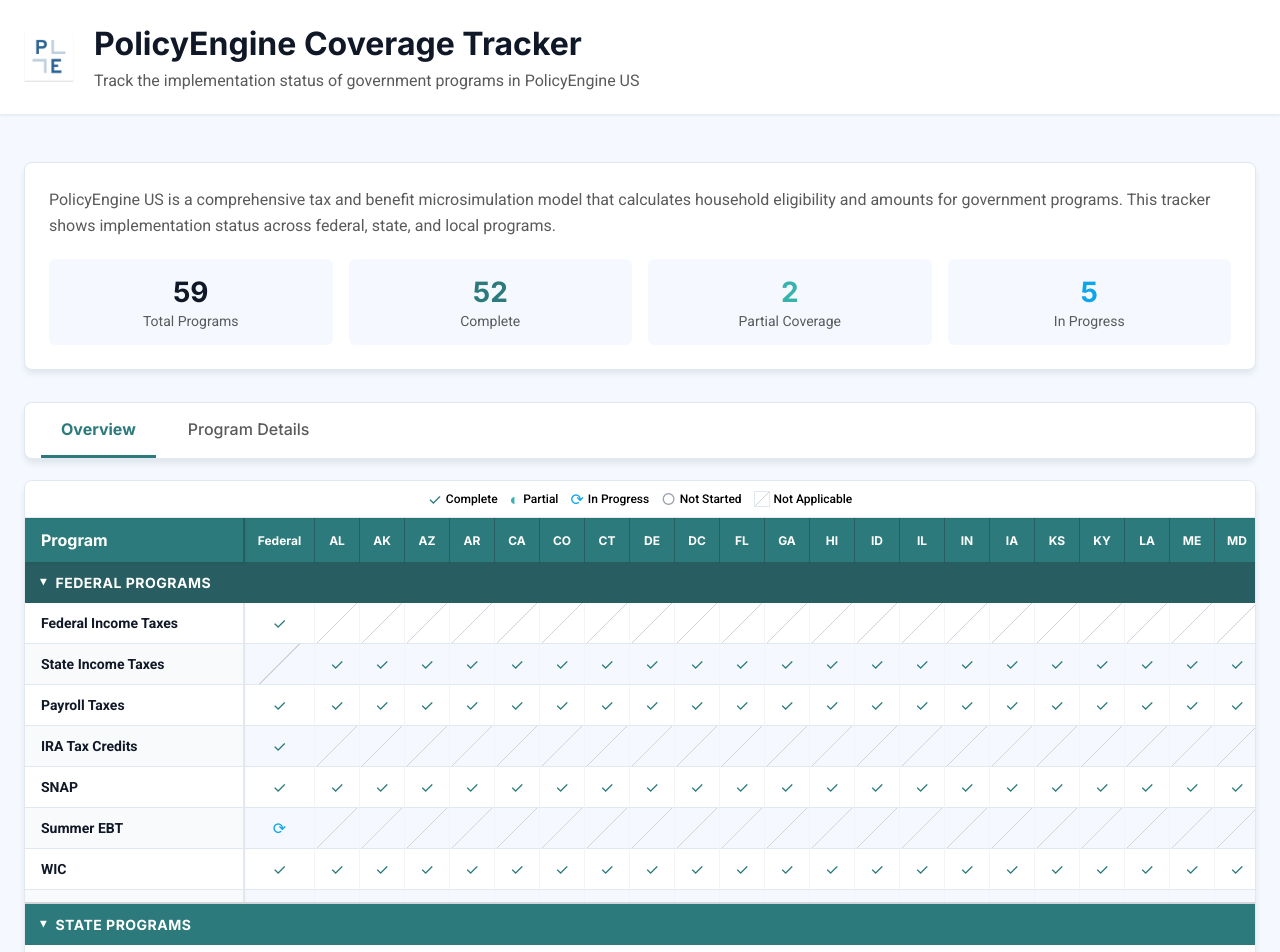
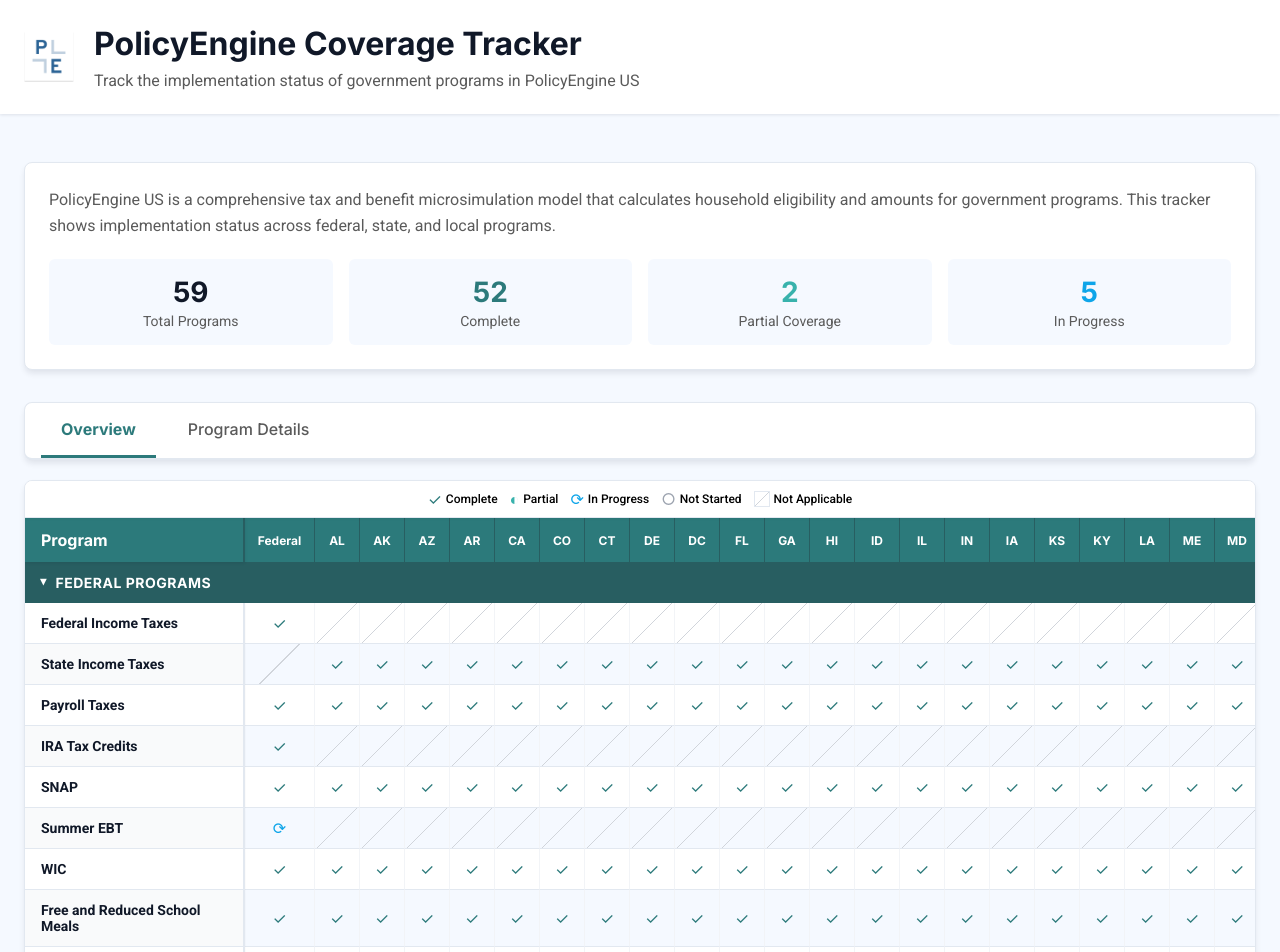
Before and after one commit to PolicyEngine/policyengine-coverage-tracker, a React (Create React App) app: page / in a window 1280 px wide. Shown: the top 952 px of the page. Built offline with nearby package versions, Linux system fonts and the light colour scheme.

Commit message:
table scrolling

```diff
--- a/src/components/MatrixView.tsx
+++ b/src/components/MatrixView.tsx
@@ -398,8 +398,6 @@
       {matrixData.federalRows.length > 0 && (
         <div style={{
           overflowX: 'auto',
-          maxHeight: '48vh',
-          overflowY: 'auto',
         }}>
           <table style={{
             width: '100%',
```
